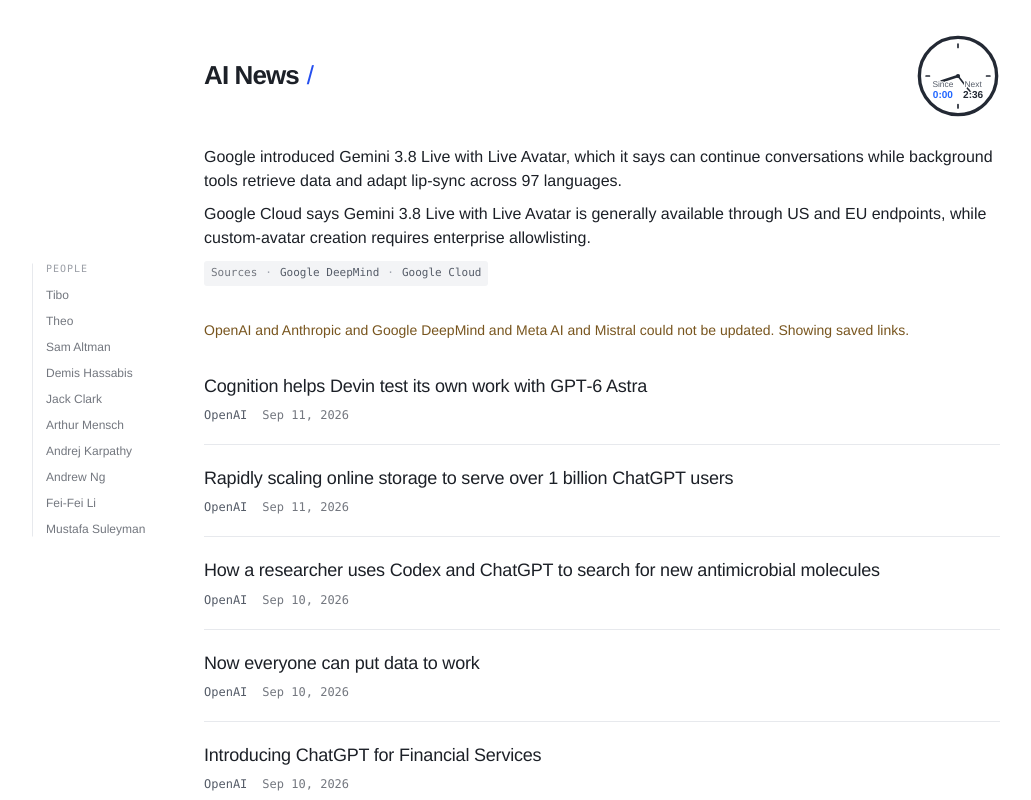
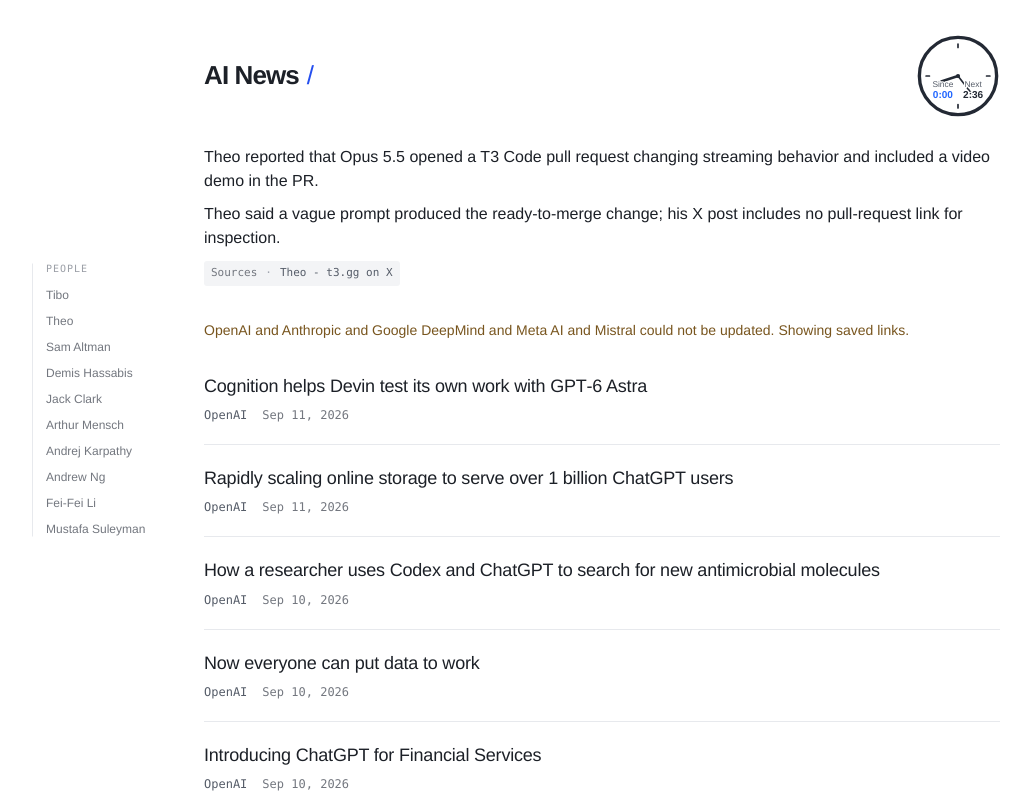
Before and after one commit to Grammercy/ai-news-stream, a Next.js app: page / in a window 1280 px wide. Shown: the top 800 px of the page, without its empty margins (38-1069 px from the left). Built offline with nearby package versions, Linux system fonts and the light colour scheme; no server answers.

Commit message:
Refresh AI news through Sep 24 cutoff

```diff
--- a/app/daily-brief-sources.json
+++ b/app/daily-brief-sources.json
@@ -1,10 +1,6 @@
 [
   {
-    "label": "Google DeepMind",
-    "url": "https://blog.google/innovation-and-ai/models-and-research/gemini-models/gemini-3-8-live-with-live-avatar/"
-  },
-  {
-    "label": "Google Cloud",
-    "url": "https://cloud.google.com/blog/products/ai-machine-learning/gemini-3-8-live-with-live-avatar-is-now-generally-available"
+    "label": "Theo - t3.gg on X",
+    "url": "https://x.com/theo/status/2103245685688771044"
   }
 ]
--- a/app/daily-brief.json
+++ b/app/daily-brief.json
@@ -1,4 +1,4 @@
 [
-  "Google introduced Gemini 3.8 Live with Live Avatar, which it says can continue conversations while background tools retrieve data and adapt lip-sync across 97 languages.",
-  "Google Cloud says Gemini 3.8 Live with Live Avatar is generally available through US and EU endpoints, while custom-avatar creation requires enterprise allowlisting."
+  "Theo reported that Opus 5.5 opened a T3 Code pull request changing streaming behavior and included a video demo in the PR.",
+  "Theo said a vague prompt produced the ready-to-merge change; his X post includes no pull-request link for inspection."
 ]
--- a/app/news-snapshot.json
+++ b/app/news-snapshot.json
@@ -1,8 +1,8 @@
 [
   {
     "title": "Introducing Gemini 3.8 Live with Live Avatar",
-    "url": "https://blog.google/innovation-and-ai/models-and-research/gemini-models/gemini-3-8-live-with-live-avatar/",
-    "date": "2026-09-24T15:30:00.000Z",
+    "url": "https://blog.google/innovation-and-ai/models-and-research/gemini-models/gemini-3-8-live-with-live-avatar",
+    "date": "2026-09-24T16:20:39.000Z",
     "source": "Google DeepMind"
   },
   {
--- a/app/news-summaries.json
+++ b/app/news-summaries.json
@@ -122,5 +122,5 @@
   "https://openai.com/index/airbnb-gpt-6-astra": "OpenAI reports that one Airbnb user reached ‘impressive output’ on strategic documents in 3–4 passes, versus 20+ rounds using other models.",
   "https://www.anthropic.com/features/ebola-response": "Anthropic says a Claude skill built by WHO AFRO staff turns health-zone slide decks into a daily Ebola situation report in under an hour, down from a process that used to take all day.",
   "https://openai.com/index/chatgpt-ads-expands-southeast-asia-taiwan": "OpenAI says ads will begin rolling out in Indonesia, Malaysia, the Philippines, Singapore, Thailand, Vietnam, and Taiwan, and will appear only to ChatGPT Free and Go users.",
-  "https://blog.google/innovation-and-ai/models-and-research/gemini-models/gemini-3-8-live-with-live-avatar/": "Google says Gemini 3.8 Live can keep dialogue going while background tools fetch data and adapt lip-sync across 97 languages; custom-avatar creation requires enterprise allowlisting."
+  "https://blog.google/innovation-and-ai/models-and-research/gemini-models/gemini-3-8-live-with-live-avatar": "Google says Live Avatar can call tools in the background while dialogue continues, synchronize lip-sync across 97 languages, and limit custom-avatar creation to enterprise allowlisting."
 }
--- a/app/news-summary-reviews.json
+++ b/app/news-summary-reviews.json
@@ -1107,13 +1107,13 @@
     "retry_count": 0,
     "extra_title_fact": "The seven rollout markets are named, and OpenAI says only ChatGPT Free and Go users will see ads."
   },
-  "https://blog.google/innovation-and-ai/models-and-research/gemini-models/gemini-3-8-live-with-live-avatar/": {
+  "https://blog.google/innovation-and-ai/models-and-research/gemini-models/gemini-3-8-live-with-live-avatar": {
     "policy": "insight-v2",
     "title": "Introducing Gemini 3.8 Live with Live Avatar",
-    "date": "2026-09-24T15:30:00.000Z",
+    "date": "2026-09-24T16:20:39.000Z",
     "source": "Google DeepMind",
     "status": "PASS",
-    "retry_count": 0,
-    "extra_title_fact": "The system supports background tool calls during ongoing dialogue, 97-language lip-sync adaptation, and enterprise allowlist-only custom avatars."
+    "retry_count": 1,
+    "extra_title_fact": "Live Avatar can call tools in the background while dialogue continues and synchronizes lip-sync across 97 languages; custom-avatar creation requires enterprise allowlisting."
   }
 }
--- a/app/update-status.json
+++ b/app/update-status.json
@@ -1,6 +1,6 @@
 {
-  "coverageThrough": "2026-09-24T17:02:19Z",
-  "completedAt": "2026-09-24T19:43:35Z",
+  "coverageThrough": "2026-09-24T23:00:37Z",
+  "completedAt": "2026-09-25T00:05:52Z",
   "timeZone": "America/Chicago",
   "hours": [
     0,
--- a/scripts/refresh-news.mjs
+++ b/scripts/refresh-news.mjs
@@ -22,7 +22,11 @@ function canonical(url) {
   const value = new URL(url);
   value.hash = "";
   value.search = "";
-  return value.href.replace(/\/$/, "");
+  const normalized = value.href.replace(/\/$/, "");
+  if (normalized === "https://deepmind.google/blog/introducing-gemini-38-live-with-live-avatar") {
+    return "https://blog.google/innovation-and-ai/models-and-research/gemini-models/gemini-3-8-live-with-live-avatar";
+  }
+  return normalized;
 }
 
 function htmlAttribute(tag, name) {
```
